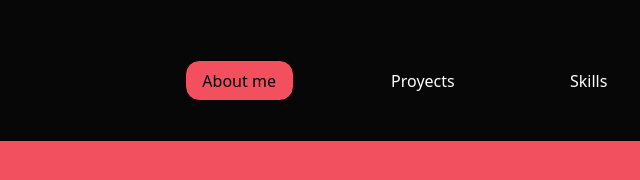
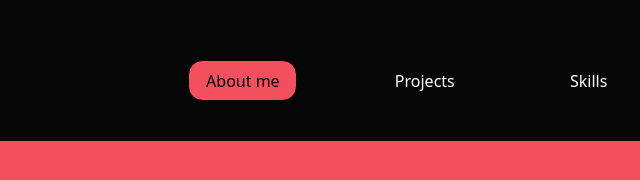
Before and after one commit to demiantav/personal-portfolio, a website built with Vite: page index.html in a window 1280 px wide. Shown: the part 666-846 px from the top of the page, 242-882 px from the left. Built offline with nearby package versions, Linux system fonts and the light colour scheme; files whose address does not match are found by name; a web font is replaced by a local one.

Commit message:
fix: spelling mistake

```diff
--- a/index.html
+++ b/index.html
@@ -197,7 +197,7 @@
                 <a href="#about"><span class="header__span">About me</span></a>
               </li>
               <li class="header__nav-link">
-                <a href="#projects"><span class="header__span">Proyects</span></a>
+                <a href="#projects"><span class="header__span">Projects</span></a>
               </li>
               <li class="header__nav-link">
                 <a href="#skills"><span class="header__span">Skills</span></a>
```
